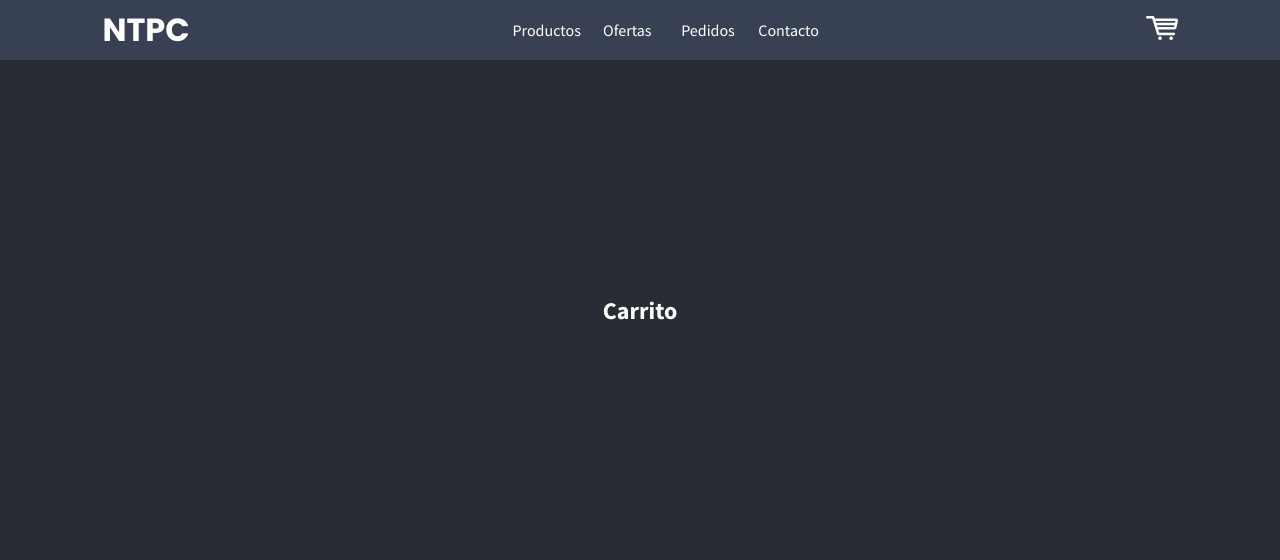
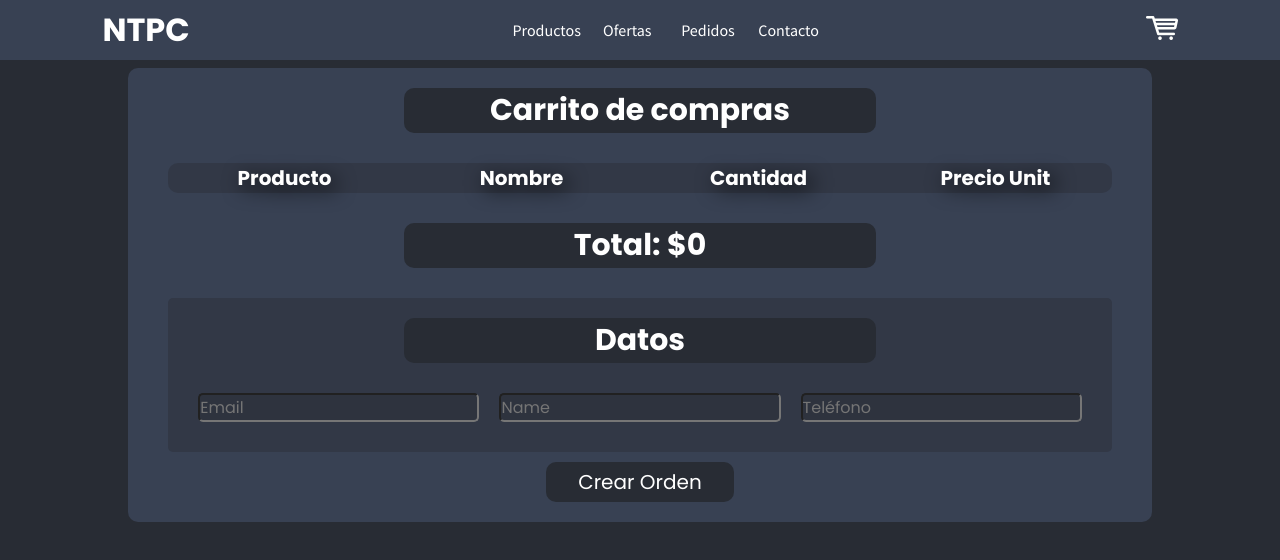
Before and after one commit to imniico/react-project, a React (Create React App) app: page /cart in a window 1280 px wide. Shown: the top 560 px of the page. Built offline with nearby package versions, Linux system fonts and the light colour scheme.

Commit message:
Firebase + Carrito

```diff
--- a/package.json
+++ b/package.json
@@ -7,6 +7,7 @@
     "@testing-library/react": "^13.4.0",
     "@testing-library/user-event": "^13.5.0",
     "firebase": "^9.15.0",
+    "moment": "^2.29.4",
     "react": "^18.2.0",
     "react-dom": "^18.2.0",
     "react-router-dom": "^6.4.3",
--- a/src/components/Item/Item.jsx
+++ b/src/components/Item/Item.jsx
@@ -7,7 +7,7 @@ const Item = ({ product }) => {
     return (
         <div className="card">
             <h2>{product.title}</h2>
-            <div className='img'> <img src={product.imageId} /></div>
+            <div className='img'> <img src={product.imageId} alt={product.title} /></div>
             <div className='precio-detalle'>
                 <h2>${product.price}</h2>
                 <Link to={`/detail/${product.id}`}><button> Ver Detalle </button></Link>
--- a/src/components/ItemDetail/ItemDetail.css
+++ b/src/components/ItemDetail/ItemDetail.css
@@ -27,7 +27,7 @@
 .detalle h2{
     color: white;
     font-family: "Poppins";
-    font-size: 24px;
+    font-size: 22px;
 
 }
 
--- a/src/components/ItemDetail/ItemDetail.jsx
+++ b/src/components/ItemDetail/ItemDetail.jsx
@@ -11,17 +11,16 @@ const ItemDetail = ({ product }) => {
     const [count, setCount] = useState(1);
     const { cart, addToCart, removeItem, clearCart } = useContext(cartContext);
 
-
-
     return (
         <div className="detalle">
 
             <div className='nombre'>
                 <h2>{product.title} </h2>
                 <h2>- ID: {product.id}</h2>
+                <h2>(Stock: {product.stock})</h2>
             </div>
 
-            <div className='imgdetail'><img src={product.imageId} alt="" /></div>
+            <div className='imgdetail'><img src={product.imageId} alt={product.title} /></div>
 
             <h2>Precio: ${product.price}</h2>
 
--- a/src/components/ItemList/ItemList.css
+++ b/src/components/ItemList/ItemList.css
@@ -3,5 +3,5 @@
     grid-template-rows: repeat(3, 40vh); /* 3 filas, 25vh c/u */
     grid-template-columns: repeat(3, 1fr); /* 3 columnas, 1 fr c/u */
     gap: 10px;
-    margin: 5vh 30vh;
+    margin: 1vh 30vh;
 }
--- a/src/components/NavBar/NavBar.css
+++ b/src/components/NavBar/NavBar.css
@@ -77,4 +77,5 @@ body {
 
 .menu_lista li:hover .submenu_lista{
     display: block;
+    z-index: 100;
 }
--- a/src/context/CartProvider.jsx
+++ b/src/context/CartProvider.jsx
@@ -8,8 +8,8 @@ const CartProvider = ({children}) => {
 
     const addToCart = (product, quantity) => {
 
+        // acá se valida que se agregue el mismo producto al carrito, aumenta el quantity
         let encontrado = cart.find(item => item.id === product.id);
-
         if (encontrado == undefined){
             setCart([...cart, {...product, quantity}]);
         }
--- a/src/pages/Cart/Cart.css
+++ b/src/pages/Cart/Cart.css
@@ -1,11 +1,119 @@
-.msg_container{
+.msg_container {
     display: flex;
     justify-content: center;
     align-items: center;
     height: 500px;
 }
 
-.msg{
+.msg {
     color: white;
     font-family: "Source Sans Pro";
 }
+
+.carrito {
+    display: flex;
+    flex-direction: column;
+    justify-content: space-between;
+    align-items: center;
+    margin: 1vh 10vw;
+    padding: 0 40px;
+    background-color: rgb(56, 65, 83);
+    border-radius: 10px;
+    gap: 10px;
+}
+
+.carrito h1, .carrito h3 {
+    color: white;
+    font-family: "Poppins";
+    font-size: 30px;
+    margin: 20px 0;
+    display: flex;
+    justify-content: center;
+    align-items: center;
+    width: 50%;
+    background-color: rgb(40, 44, 52);
+    border-radius: 10px;
+}
+
+.carrito button{
+    color: white;
+    font-family: "Poppins";
+    font-size: 20px;
+    width: 20%;
+    height: 40px;
+    background-color: rgb(40, 44, 52);
+    border-radius: 10px;
+    border: none;
+    transition: 0.2s all;
+    cursor: pointer;
+    margin-bottom: 20px;
+}
+
+.carrito button:hover{
+    background-color: rgb(255, 255, 255);
+    color: rgb(40, 44, 52);
+    filter: drop-shadow(5px 5px 5px black);
+    scale: 1.05;
+}
+
+.carrito .carrito-item {
+    display: grid;
+    grid-template-columns: repeat(4, 1fr);
+    grid-template-rows: 1fr;
+    grid-column-gap: 4px;
+    grid-row-gap: 0px;
+    width: 100%;
+    background-color:rgba(40, 44, 52, 0.4);
+    border-radius: 10px;
+}
+
+.carrito .carrito-item .imgcart{
+    display: flex;
+    justify-content: center;
+    align-items: center;
+}
+
+.carrito .carrito-item img {
+    height: 100px;
+    aspect-ratio: 4/4;
+    object-fit: contain;
+    filter: drop-shadow(5px 5px 1px black);
+}
+
+.carrito .carrito-item h2 {
+    display: flex;
+    justify-content: center;
+    align-items: center;
+    color: white;
+    font-family: "Poppins";
+    font-size: 20px;
+    filter: drop-shadow(5px 5px 10px black);
+}
+
+.carrito .datos{
+    display: flex;
+    flex-direction: column;
+    justify-content: center;
+    align-items: center;
+    background-color: rgba(40, 44, 52, 0.4);
+    border-radius: 5px;
+}
+
+.carrito .datos .cart-form{
+    display: flex;
+    justify-content: center;
+    align-items: center;
+    gap: 20px;
+    margin-bottom: 20px;
+    padding: 10px;
+}
+
+.carrito .datos .cart-form input{
+    color: white;
+    font-family: "Poppins";
+    font-size: 16px;
+    width: 30%;
+    background-color: rgba(40, 44, 52, 0.4);
+    border-radius: 5px;
+
+}
--- a/src/pages/Cart/Cart.jsx
+++ b/src/pages/Cart/Cart.jsx
@@ -1,12 +1,119 @@
 import React from 'react';
 import "./Cart.css";
+import { useContext, useState, useEffect } from 'react';
+import { cartContext } from '../../context/CartProvider';
+import { collection, addDoc, getFirestore, doc, updateDoc } from 'firebase/firestore';
+import moment from 'moment';
 
 const Cart = () => {
+
+    const { cart } = useContext(cartContext);
+    const [total, setTotal] = useState(0);
+    const [formValues, setFormValues] = useState({ email: '', name: '', phone: '' });
+
+    const getTotal = () => {
+        setTotal(cart.reduce((acum, product) => acum + product.price * product.quantity, 0))
+    };
+
+    const createOrder = () => {
+        const db = getFirestore();
+        const query = collection(db, 'order');
+        const newOrder = {
+            buyer: {
+                name: formValues.name,
+                phone: formValues.phone,
+                email: formValues.email
+            },
+            date: moment().format('DD/MM/YYYY'),
+            items: cart,
+            total: total
+        };
+
+        addDoc(query, newOrder)
+            .then((response) => {
+                alert(`Orden creada con el id ${response.id}`)
+                return (response)
+            })
+            .then((res) => {
+                cart.forEach((product) => {
+                    const query = doc(db, "products", product.id);
+                    updateDoc(query, { stock: product.stock - product.quantity })
+                })
+            })
+            .catch((error) => { console.log(error) });
+
+    };
+
+    const handleInputChange = (event) => {
+        setFormValues({
+            ...formValues,
+            [event.target.name]: event.target.value
+        })
+    }
+
+    useEffect(() => {
+        getTotal();
+    }, [cart]);
+
     return (
-        <div className="msg_container">
-            <h2 className="msg">Carrito</h2>
+
+        <div className="carrito">
+            <h1> Carrito de compras </h1>
+
+            <div className="carrito-item">
+                <h2>Producto</h2>
+                <h2>Nombre</h2>
+                <h2>Cantidad</h2>
+                <h2>Precio Unit</h2>
+            </div>
+
+            {cart.map((product) => (
+                <div key={product.id} className="carrito-item">
+                    <div className='imgcart'><img src={product.imageId} alt={product.title} /></div>
+                    <h2>{product.title}</h2>
+                    <h2>{product.quantity}</h2>
+                    <h2>${product.price}</h2>
+                </div>
+            ))}
+
+            <h3> Total: ${total} </h3>
+
+
+
+            <div className="datos">
+                <h3> Datos </h3>
+
+                <div className='cart-form'>
+
+                    <input
+                        type="text"
+                        name="email"
+                        placeholder="Email"
+                        value={formValues.email}
+                        onChange={handleInputChange} />
+                    <input
+                        type="text"
+                        name="name"
+                        placeholder="Name"
+                        value={formValues.name}
+                        onChange={handleInputChange} />
+                    <input
+                        type="text"
+                        name="phone"
+                        placeholder="Teléfono"
+                        value={formValues.phone}
+                        onChange={handleInputChange} />
+                </div>
+            </div>
+
+
+            <button onClick={createOrder}>
+                Crear Orden
+            </button>
+
         </div>
     );
+
 }
 
 export default Cart;
--- a/src/pages/ItemDetailContainer/ItemDetailContainer.jsx
+++ b/src/pages/ItemDetailContainer/ItemDetailContainer.jsx
@@ -14,11 +14,13 @@ const ItemDetailContainer = () => {
     const getProduct = () => {
         const db = getFirestore();
         const query = doc(db, 'products', id);
+
         getDoc(query)
         .then(response => {
             setProduct({id: response.id, ...response.data()});
         })
         .catch(error => console.log(error))
+
     };
 
     useEffect(() => {
```
Also changed, not shown: src/pages/ItemListContainer/ItemListContainer.jsx (+6 -24 lines), 1 other file (tests, documents, lock files or other folders).
